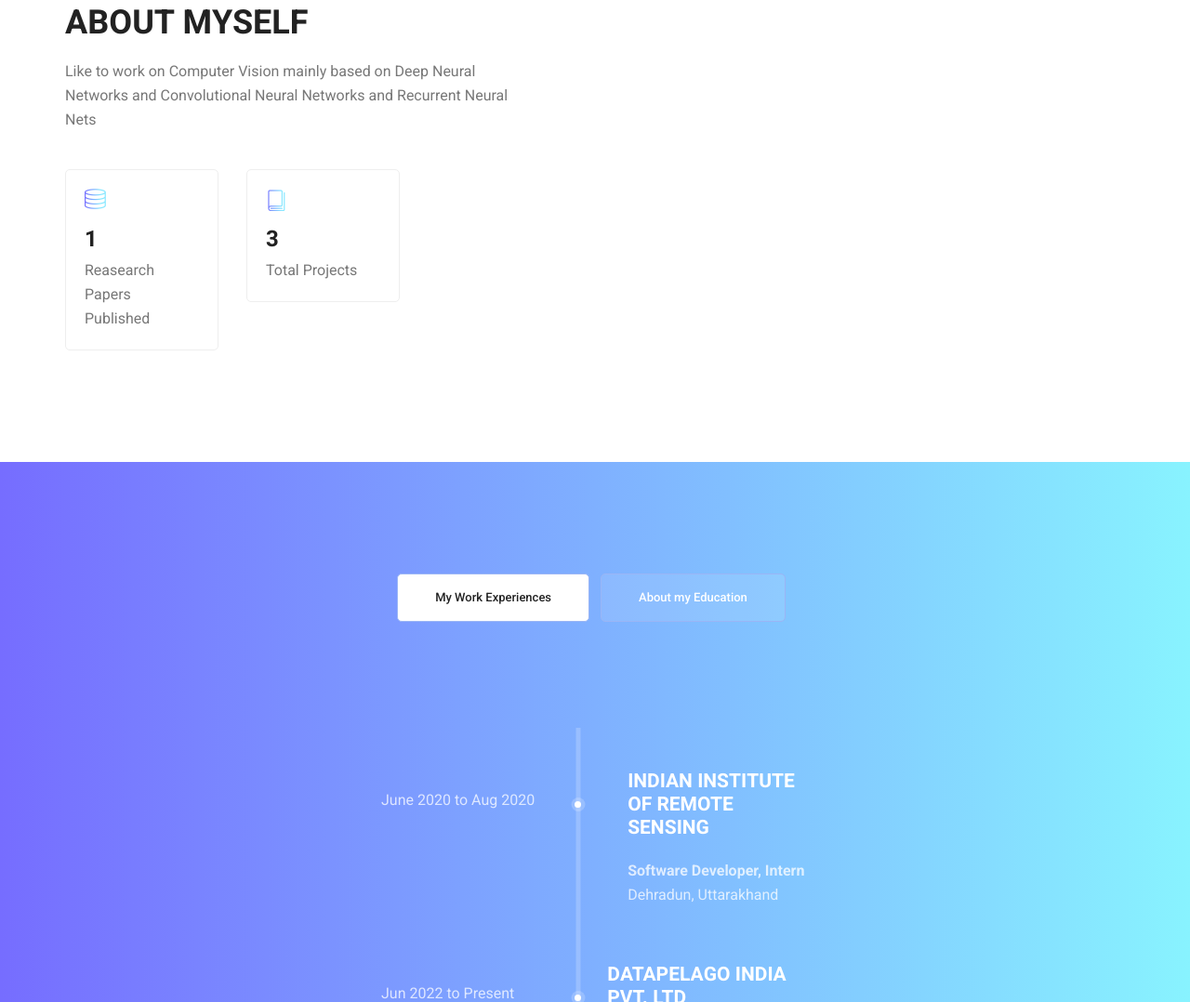
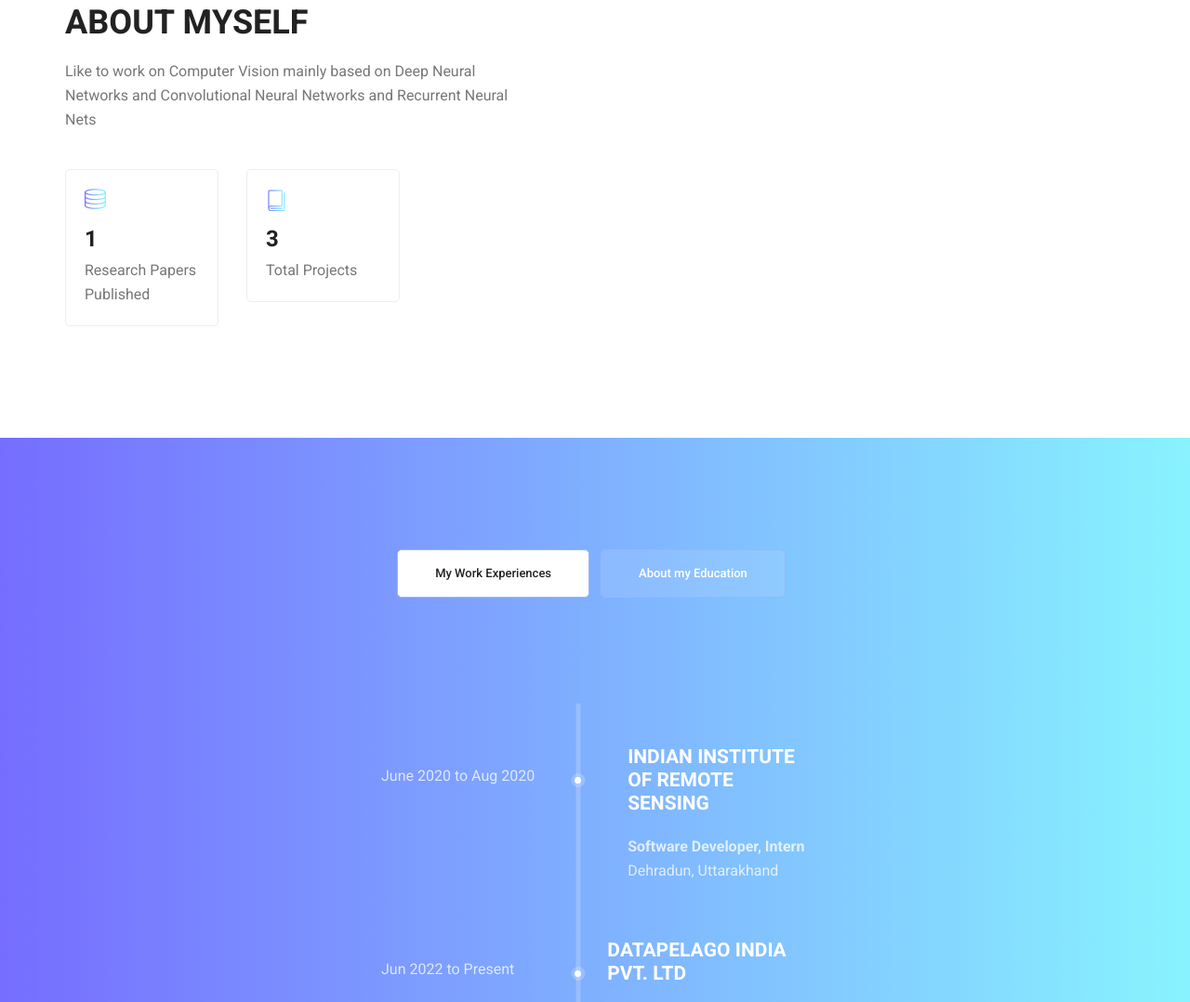
Before and after one commit to yasovar/yasovar.github.io, a plain HTML site: page index.html in a window 1280 px wide. Shown: the part 1077-2155 px from the top of the page at 93% size. Drawn offline with Linux system fonts and the light colour scheme.

Commit message:
Spelling mistake

```diff
--- a/index.html
+++ b/index.html
@@ -111,7 +111,7 @@
         							<div class="wel_item">
         								<i class="lnr lnr-database"></i>
         								<h4>1</h4>
-        								<p>Reasearch Papers Published</p>
+        								<p>Research Papers Published</p>
         							</div>
         						</div>
         						<div class="col-md-4">
```
